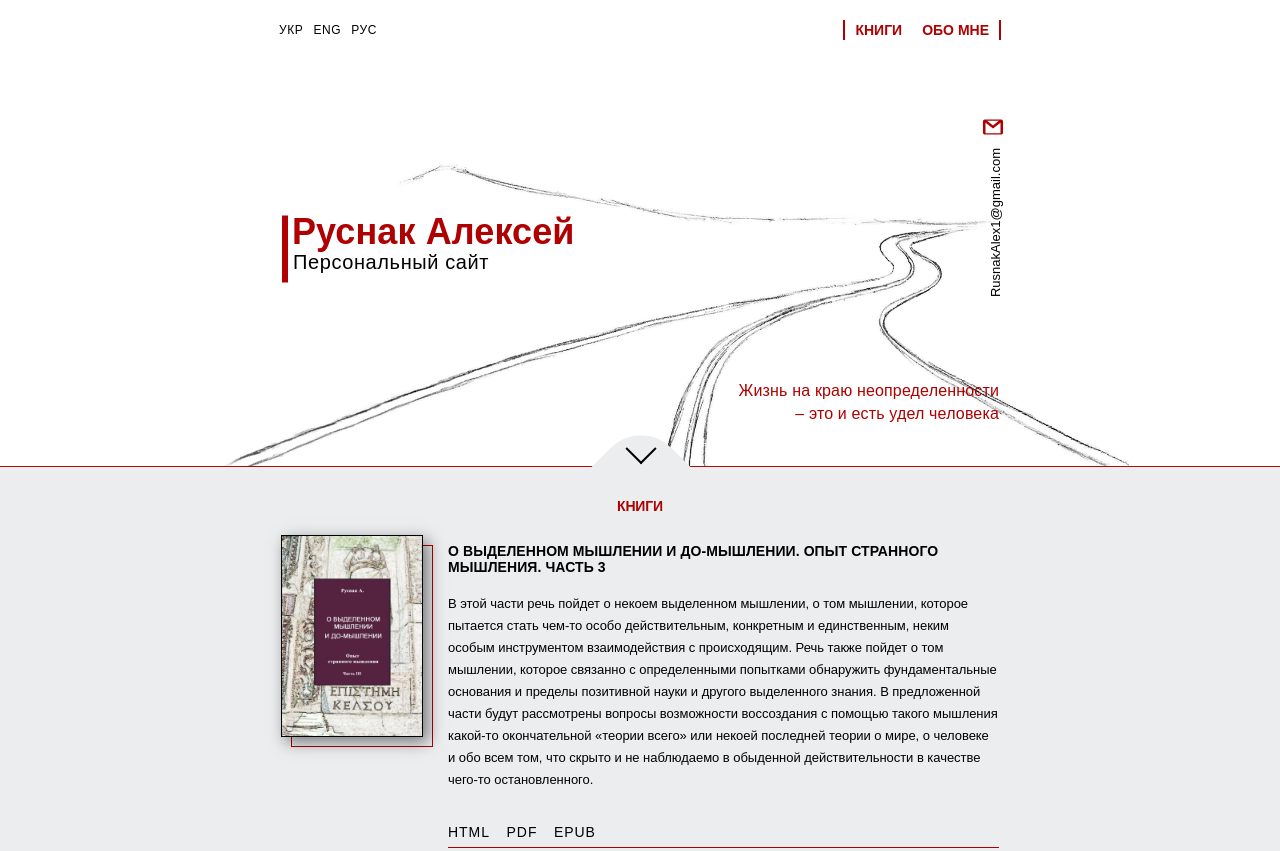
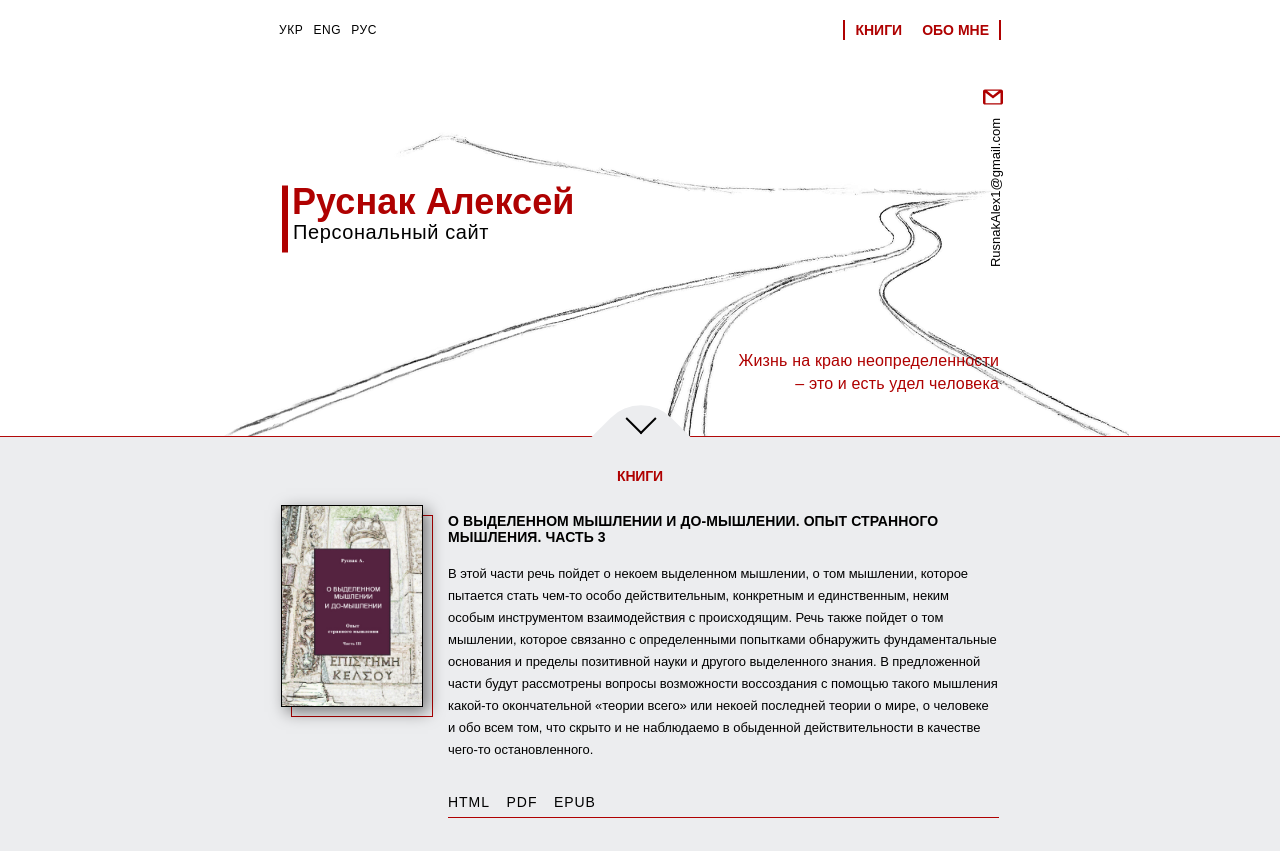
Before and after one commit to rusnak5/rusnak, a plain HTML site: page index.html in a window 1280 px wide. Shown: the top 851 px of the page. Drawn offline with Linux system fonts and the light colour scheme.

Commit message:
first screen less height

```diff
--- a/less/styles.less
+++ b/less/styles.less
@@ -137,14 +137,14 @@ body {
 
 .header {
 	position: relative;
-	height: 771px;
+	height: 721px;
 	overflow: hidden;
 	background-image: url(../img/road.png);
 	background-repeat: no-repeat;
 	background-position: ~"calc(50% + 54px)" ~"calc(100% + 28px)";
 
 	@media screen and (max-width: 1600px) {
-		height: 467px;
+		height: 437px;
 		background-size: 912px 484px;
 		background-position: ~"calc(50% + 33px)" ~"calc(100% + 12px)";
 	}
@@ -203,7 +203,7 @@ body {
 
 	&__title {
 		position: absolute;
-		top: 416px;
+		top: 366px;
 		left: 16px;
 		transform: translate(0, -50%);
 		color: #af0101;
@@ -217,7 +217,7 @@ body {
 		cursor: default;
 
 		@media screen and (max-width: 1600px) {
-			top: 242px;
+			top: 212px;
 			left: 11px;
 			font-size: 36px;
 			letter-spacing: 0.003em;
@@ -357,7 +357,7 @@ body {
 	&__mail {
 		position: absolute;
 		right: -80px;
-		top: 363px;
+		top: 313px;
 		transform: rotate(-90deg);
 		text-decoration: none;
 		color: #000000;
@@ -365,7 +365,7 @@ body {
 
 		@media screen and (max-width: 1600px) {
 			right: -46px;
-			top: 215px;
+			top: 185px;
 			font-size: 13px;
 		}
 
@@ -388,14 +388,14 @@ body {
 			background-image: url(../img/mail2.svg);
 			background-repeat: no-repeat;
 			background-position: center;
-			top: 216px;
+			top: 166px;
 			right: 25px;
 			transition: .3s;
 
 			@media screen and (max-width: 1600px) {
 				width: 20px;
 				height: 20px;
-				top: 117px;
+				top: 87px;
 				right: 21px;
 			}
 
```
Also changed, not shown: css/styles.css.
